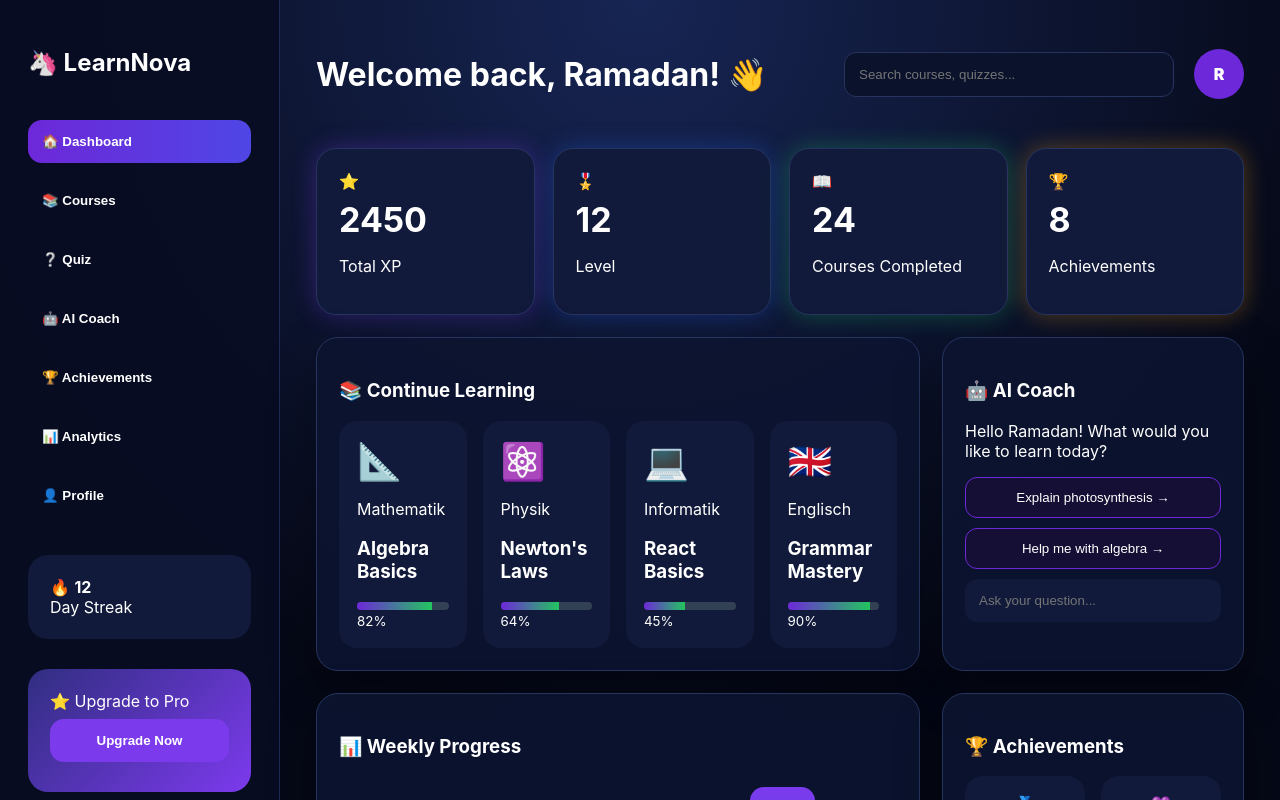
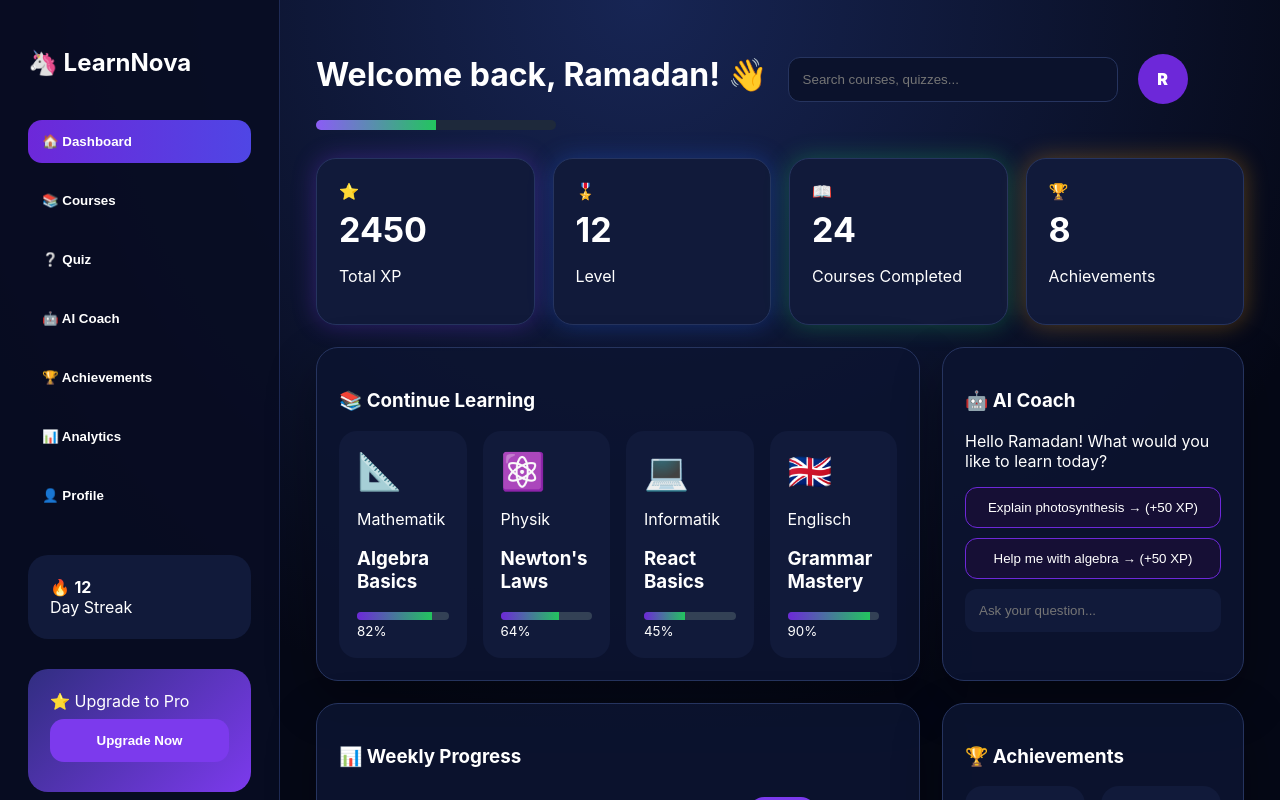
Before and after one commit to ramadanfarhood3-ship-it/learnnova-clean, a React (Vite) app: page / in a window 1280 px wide. Shown: the top 800 px of the page. Built offline with nearby package versions, Linux system fonts and the light colour scheme.

Commit message:
Add XP system

```diff
--- a/src/App.css
+++ b/src/App.css
@@ -50,3 +50,16 @@ body { margin: 0; font-family: Inter, Arial, sans-serif; background:#050816; col
   .top{flex-direction:column;align-items:stretch}
   .top input{width:100%}
 }
+.xpbar {
+  height: 10px;
+  width: 240px;
+  background: #1e293b;
+  border-radius: 20px;
+  overflow: hidden;
+  margin-top: 10px;
+}
+
+.xpbar div {
+  height: 100%;
+  background: linear-gradient(90deg, #8b5cf6, #22c55e);
+}
--- a/src/App.tsx
+++ b/src/App.tsx
@@ -1,3 +1,4 @@
+import { useState } from "react";
 import "./App.css";
 
 const courses = [
@@ -8,6 +9,9 @@ const courses = [
 ];
 
 export default function App() {
+  const [xp, setXp] = useState(2450);
+  const level = Math.floor(xp / 200);
+
   return (
     <div className="app">
       <aside className="sidebar">
@@ -26,14 +30,19 @@ export default function App() {
 
       <main className="main">
         <header className="top">
-          <h2>Welcome back, Ramadan! 👋</h2>
+          <div>
+            <h2>Welcome back, Ramadan! 👋</h2>
+            <div className="xpbar">
+              <div style={{ width: `${xp % 200}%` }}></div>
+            </div>
+          </div>
           <input placeholder="Search courses, quizzes..." />
           <div className="avatar">R</div>
         </header>
 
         <section className="stats">
-          <div className="stat purple">⭐ <h2>2450</h2><p>Total XP</p></div>
-          <div className="stat blue">🎖️ <h2>12</h2><p>Level</p></div>
+          <div className="stat purple">⭐ <h2>{xp}</h2><p>Total XP</p></div>
+          <div className="stat blue">🎖️ <h2>{level}</h2><p>Level</p></div>
           <div className="stat green">📖 <h2>24</h2><p>Courses Completed</p></div>
           <div className="stat orange">🏆 <h2>8</h2><p>Achievements</p></div>
         </section>
@@ -43,11 +52,13 @@ export default function App() {
             <h3>📚 Continue Learning</h3>
             <div className="courses">
               {courses.map((c) => (
-                <div className="course" key={c[1]}>
+                <div className="course" key={c[1].toString()}>
                   <div className="icon">{c[0]}</div>
                   <p>{c[1]}</p>
                   <h3>{c[2]}</h3>
-                  <div className="bar"><span style={{ width: `${c[3]}%` }} /></div>
+                  <div className="bar">
+                    <span style={{ width: `${c[3]}%` }} />
+                  </div>
                   <small>{c[3]}%</small>
                 </div>
               ))}
@@ -57,8 +68,12 @@ export default function App() {
           <div className="panel coach">
             <h3>🤖 AI Coach</h3>
             <p>Hello Ramadan! What would you like to learn today?</p>
-            <button>Explain photosynthesis →</button>
-            <button>Help me with algebra →</button>
+            <button onClick={() => setXp(xp + 50)}>
+              Explain photosynthesis → (+50 XP)
+            </button>
+            <button onClick={() => setXp(xp + 50)}>
+              Help me with algebra → (+50 XP)
+            </button>
             <input placeholder="Ask your question..." />
           </div>
 
```
